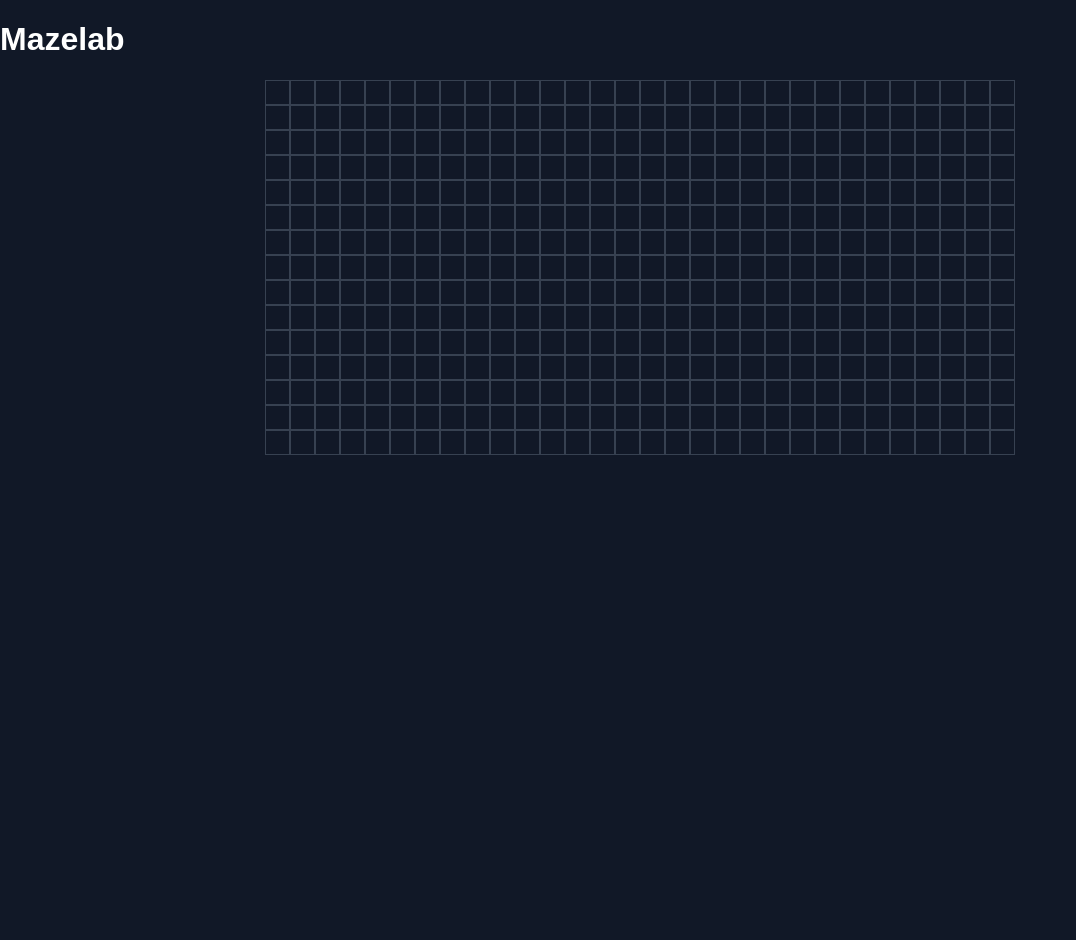
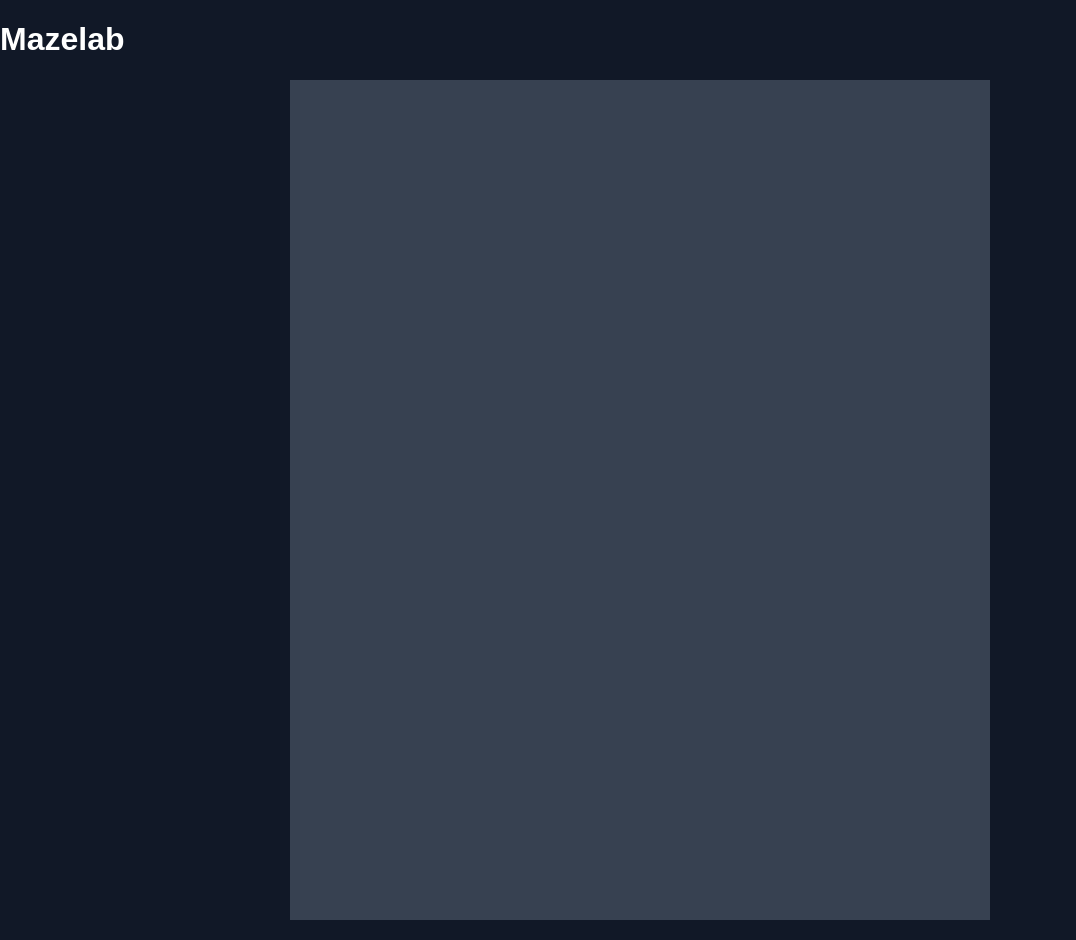
Before and after one commit to dipendraparajuli986-alt/MESH-generator-solver, a React (Vite) app: page / in a window 1280 px wide. Shown: the whole page, without its empty margins (0-1076 px from the left). Before the commit the page ends 800 px from the top, so only its background shows below. Built offline with nearby package versions, Linux system fonts and the light colour scheme.

Commit message:
yesterdays works

```diff
--- a/src/App.css
+++ b/src/App.css
@@ -7,6 +7,7 @@ body {
 
 #root {
     width: 100%;
+    min-height: 100vh;
 }
 
 .maze-grid {
@@ -21,8 +22,28 @@ body {
 }
 
 .grid-cell {
-    width: 25px;
-    height: 25px;
+    width: 14px;
+    height: 14px;
     border: 1px solid #374151;
     box-sizing: border-box;
+    background: #111827;
+    cursor: pointer;
 }
+
+.grid-cell:hover {
+    background: #1f2937;
+}
+
+.grid-cell.wall {
+    background: #374151;
+}
+
+.grid-cell.start {
+    background: #22c55e;
+    border: 2px solid white;
+}
+
+.grid-cell.end {
+    background: #ef4444;
+    border: 2px solid white;
+}
--- a/src/App.jsx
+++ b/src/App.jsx
@@ -4,7 +4,7 @@ function App() {
     return (
         <div>
             <h1>Mazelab</h1>
-            <MazeGrid />
+            <MazeGrid/>
         </div>
     );
 }
--- a/src/components/MazeGrid.jsx
+++ b/src/components/MazeGrid.jsx
@@ -2,7 +2,31 @@ import { useState } from "react";
 import { createGrid } from "../utils/mazeUtils";
 
 function MazeGrid(){
-    const [grid, setGrid] = useState(() => createGrid(15,30) );
+    const [grid, setGrid] = useState(() => createGrid(60,50) );
+
+    const toggleWall = (row, col) => {
+    setGrid((currentGrid) => {
+        const newGrid = currentGrid.map((currentRow) =>
+            currentRow.map((node) => {
+                if (
+                    node.row === row &&
+                    node.col === col &&
+                    !node.isStart &&
+                    !node.isEnd
+                ) {
+                    return {
+                        ...node,
+                        isWall: !node.isWall,
+                    };
+                }
+
+                return node;
+            })
+        );
+
+        return newGrid;
+    });
+};
 
     return (
     <div className="maze-grid">
@@ -10,8 +34,17 @@ function MazeGrid(){
             <div className="grid-row" key={rowIndex}>
                 {row.map((node) => (
                     <div
-                        className="grid-cell"
+                        className={`grid-cell ${
+                        node.isWall
+                        ? "wall"
+                        : node.isStart
+                        ? "start"
+                        : node.isEnd
+                        ? "end"
+                        : ""
+                        }`}
                         key={`${node.row}-${node.col}`}
+                        onClick={() => toggleWall(node.row, node.col)}
                     ></div>
                 ))}
             </div>
--- a/src/index.css
+++ b/src/index.css
@@ -1,111 +1,25 @@
 :root {
-  --text: #6b6375;
-  --text-h: #08060d;
-  --bg: #fff;
-  --border: #e5e4e7;
-  --code-bg: #f4f3ec;
-  --accent: #aa3bff;
-  --accent-bg: rgba(170, 59, 255, 0.1);
-  --accent-border: rgba(170, 59, 255, 0.5);
-  --social-bg: rgba(244, 243, 236, 0.5);
-  --shadow:
-    rgba(0, 0, 0, 0.1) 0 10px 15px -3px, rgba(0, 0, 0, 0.05) 0 4px 6px -2px;
-
-  --sans: system-ui, 'Segoe UI', Roboto, sans-serif;
-  --heading: system-ui, 'Segoe UI', Roboto, sans-serif;
-  --mono: ui-monospace, Consolas, monospace;
-
-  font: 18px/145% var(--sans);
-  letter-spacing: 0.18px;
-  color-scheme: light dark;
-  color: var(--text);
-  background: var(--bg);
-  font-synthesis: none;
-  text-rendering: optimizeLegibility;
-  -webkit-font-smoothing: antialiased;
-  -moz-osx-font-smoothing: grayscale;
-
-  @media (max-width: 1024px) {
-    font-size: 16px;
-  }
+    font-family: Arial, sans-serif;
+    color: white;
+    background: #111827;
+    font-synthesis: none;
+    text-rendering: optimizeLegibility;
+    -webkit-font-smoothing: antialiased;
+    -moz-osx-font-smoothing: grayscale;
 }
 
-@media (prefers-color-scheme: dark) {
-  :root {
-    --text: #9ca3af;
-    --text-h: #f3f4f6;
-    --bg: #16171d;
-    --border: #2e303a;
-    --code-bg: #1f2028;
-    --accent: #c084fc;
-    --accent-bg: rgba(192, 132, 252, 0.15);
-    --accent-border: rgba(192, 132, 252, 0.5);
-    --social-bg: rgba(47, 48, 58, 0.5);
-    --shadow:
-      rgba(0, 0, 0, 0.4) 0 10px 15px -3px, rgba(0, 0, 0, 0.25) 0 4px 6px -2px;
-  }
-
-  #social .button-icon {
-    filter: invert(1) brightness(2);
-  }
+* {
+    box-sizing: border-box;
 }
 
 body {
-  margin: 0;
+    margin: 0;
+    min-width: 320px;
+    min-height: 100vh;
+    background: #111827;
 }
 
 #root {
-  width: 1126px;
-  max-width: 100%;
-  margin: 0 auto;
-  text-align: center;
-  border-inline: 1px solid var(--border);
-  min-height: 100svh;
-  display: flex;
-  flex-direction: column;
-  box-sizing: border-box;
+    width: 100%;
+    min-height: 100vh;
 }
-
-h1,
-h2 {
-  font-family: var(--heading);
-  font-weight: 500;
-  color: var(--text-h);
-}
-
-h1 {
-  font-size: 56px;
-  letter-spacing: -1.68px;
-  margin: 32px 0;
-  @media (max-width: 1024px) {
-    font-size: 36px;
-    margin: 20px 0;
-  }
-}
-h2 {
-  font-size: 24px;
-  line-height: 118%;
-  letter-spacing: -0.24px;
-  margin: 0 0 8px;
-  @media (max-width: 1024px) {
-    font-size: 20px;
-  }
-}
-p {
-  margin: 0;
-}
-
-code,
-.counter {
-  font-family: var(--mono);
-  display: inline-flex;
-  border-radius: 4px;
-  color: var(--text-h);
-}
-
-code {
-  font-size: 15px;
-  line-height: 135%;
-  padding: 4px 8px;
-  background: var(--code-bg);
-}
--- a/src/main.jsx
+++ b/src/main.jsx
@@ -3,9 +3,10 @@ import ReactDOM from 'react-dom/client'
 import App from './App.jsx'
 import './App.css'
 import { createGrid, getNeighbours } from "./utils/mazeUtils";
-
-const grid = createGrid(5, 5);
-
+import MazeGrid from './components/MazeGrid.jsx';
+const grid = createGrid(60,50);
+console.log("Start:", grid[30][2]);
+console.log("End:", grid[30][47]);
 console.log("Grid:", grid);
 
 console.log("Center node:", grid[2][2]);
--- a/src/utils/mazeUtils.js
+++ b/src/utils/mazeUtils.js
@@ -2,7 +2,7 @@ export function createNode(row, col) {
     return {
         row,
         col,
-        isWall: false,
+        isWall: true,
         isStart: false,
         isEnd: false,
         isVisited: false,
@@ -21,6 +21,15 @@ export function createGrid(rows, cols) {
 
         grid.push(currentRow);
     }
+
+    const startRow = Math.floor(rows / 2);
+    const startCol = 2;
+
+    const endRow = Math.floor(rows/ 2);
+    const endCol = cols -3;
+
+    grid[startRow][startCol].isStart = true;
+    grid[endRow][endCol].isEnd = true;
 
     return grid;
 }
```
